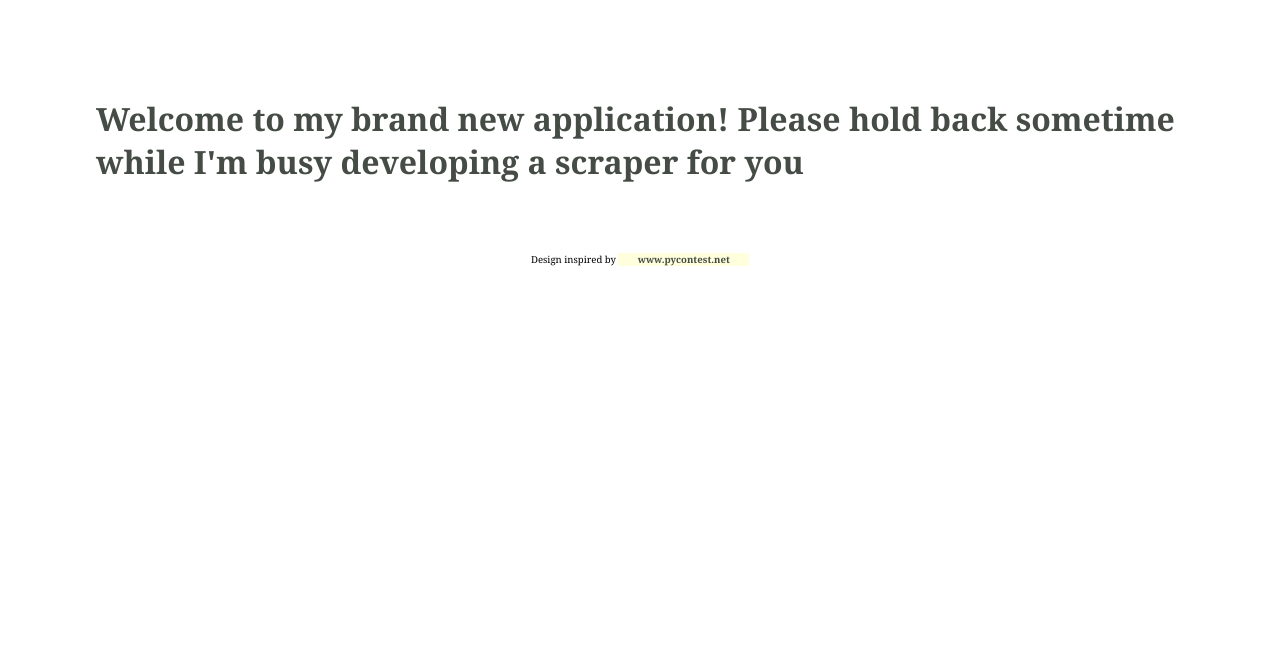
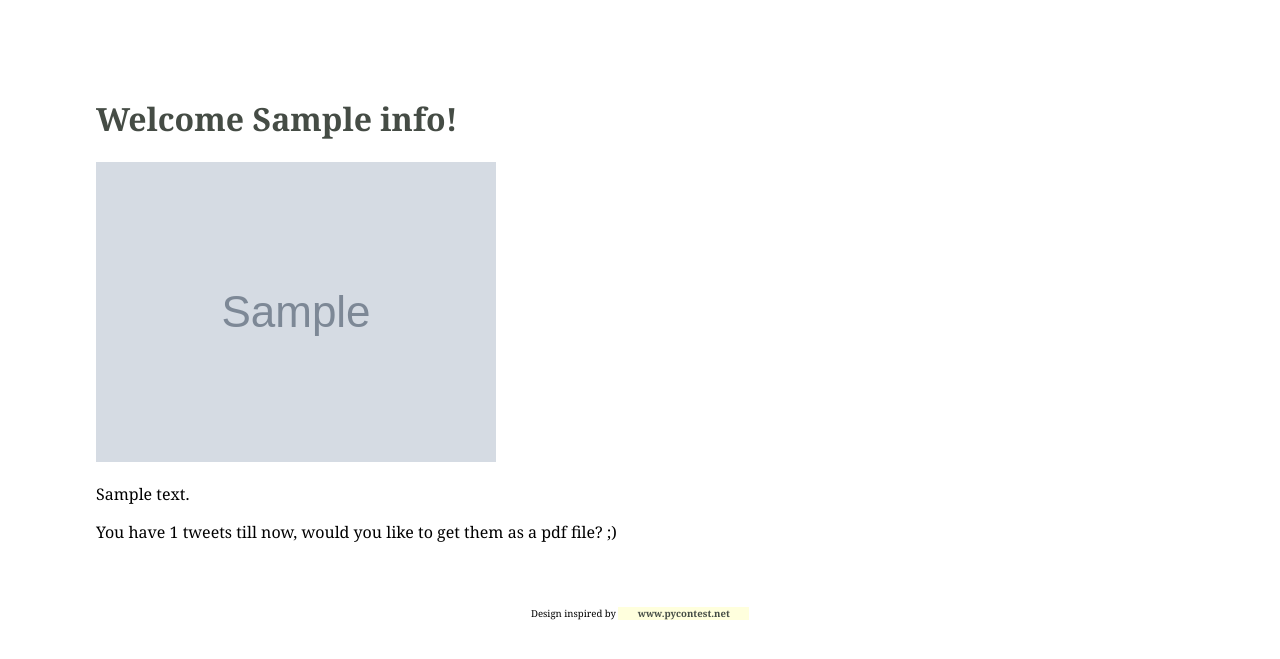
Before and after one commit to tamizhgeek/tweetscrapper, a Python web app: template templates/home.html in a window 1280 px wide. Shown: the part 117-776 px from the top of the page. Run offline with Jinja, Linux system fonts and the light colour scheme; the template is opened without the code that fills it: most values are stand-ins (such as "Sample title", 1, 10 or a date in 2020); grey boxes marked "Sample" are stand-in pictures.

Commit message:
Getting tweets now work

```diff
--- a/templates/home.html
+++ b/templates/home.html
@@ -2,6 +2,12 @@
 {% block title %}Home{% endblock %}
 
 {% block content %}
-<h1>Welcome to my brand new application! Please hold back sometime while I'm busy developing a scraper for you</h1>
-
+<h1>Welcome {{ info.screen_name }}!</h1>
+<img src="{{ info.profile_image_url }}"><br>
+<p>
+{{ info.description }}
+</p>
+</p>
+You have {{ info.statuses_count }} tweets till now, would you like to get them as a pdf file? ;)
+</p>
 {% endblock %}
```
Also changed, not shown: scrapper/views.py (+22 -1 lines).
